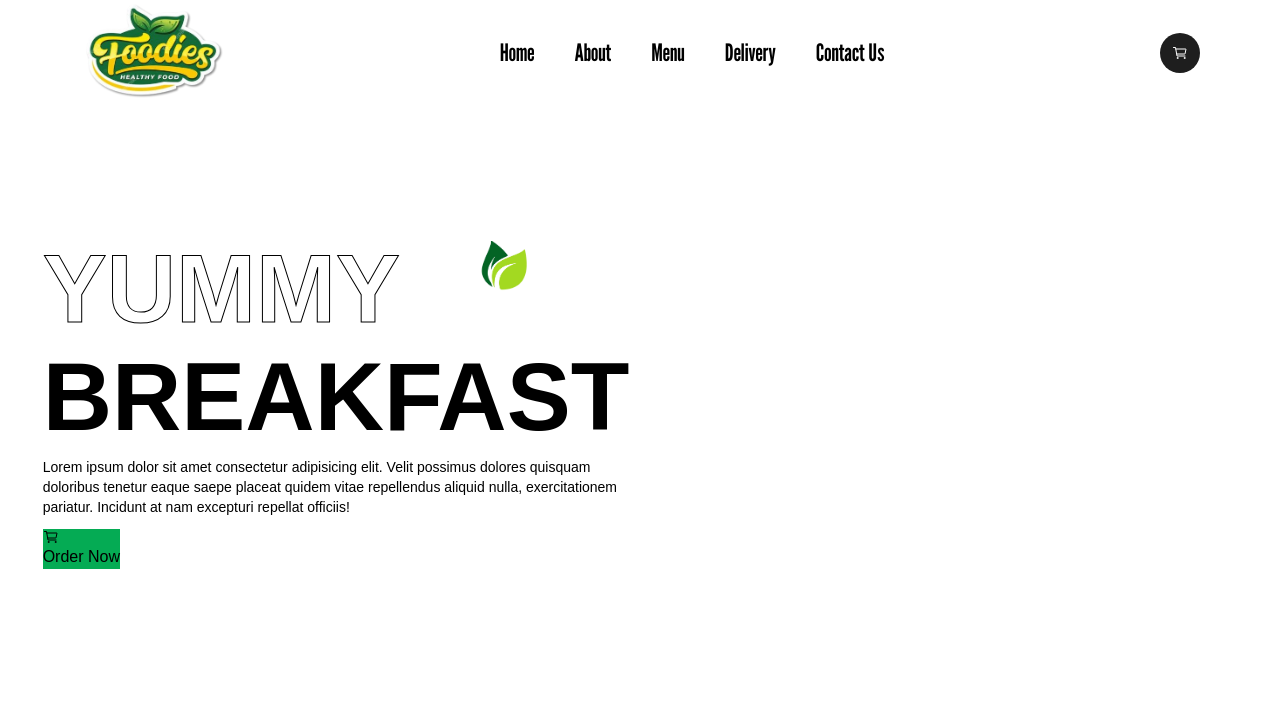
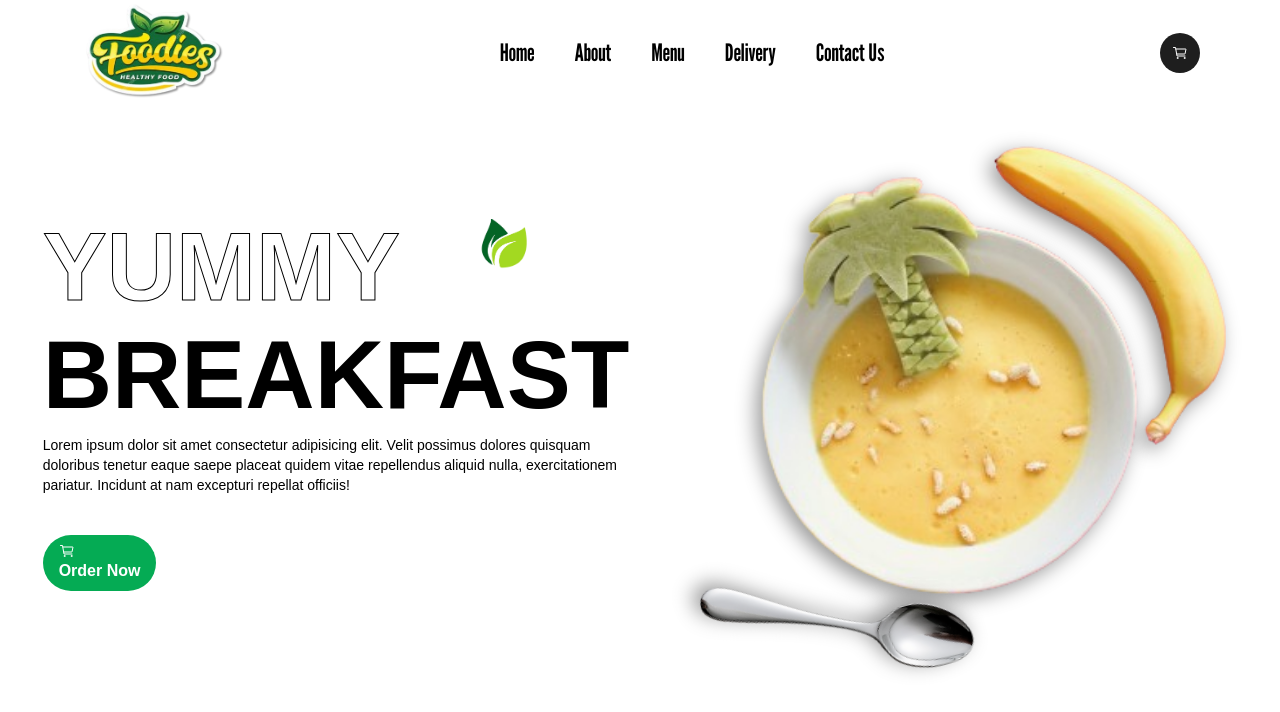
Before and after one commit to sanilal/React-Framer-Motion-restaurant-SPA, a React (Vite) app: page / in a window 1280 px wide. Shown: the top 712 px of the page. Built offline with nearby package versions, Linux system fonts and the light colour scheme.

Commit message:
hero images

```diff
--- a/src/components/Hero/Hero.jsx
+++ b/src/components/Hero/Hero.jsx
@@ -4,6 +4,24 @@ import Spoon from "../../assets/food/spoon.png";
 import Banana from "../../assets/food/banana2.png";
 import Leaf from "../../assets/food/leaf.png";
 import { IoCartOutline } from 'react-icons/io5';
+import { motion } from 'framer-motion';
+
+const SlideUp = (delay) => {
+    return {
+        initial: {
+            y: "100%",
+            opacity: 0,
+        },
+        animate: {
+            y: 0,
+            opacity: 1,
+            transition: {
+                duration: 0.6,
+                delay: delay,
+            },
+        },
+    };
+};
 
 const Hero = () => {
   return (
@@ -12,17 +30,36 @@ const Hero = () => {
             <div className="grid grid-cols-1 md:grid-cols-2 gap-12 lg:gap-24 place-items-center justify-between">
                 {/* text content here */}
                 <div className='space-y-3 mt-14 to-current md:text-left md:mt-0'>
-                    <h1 className='relative text-5xl lg:text-7xl xl:text-8xl font-bold uppercase text-outline text-transparent'>Yummy
+                    <motion.h1 variants={SlideUp(0.5)}
+                    initial="initial"
+                    whileInView="animate"
+                    className='relative text-5xl lg:text-7xl xl:text-8xl font-bold uppercase text-outline text-transparent'>Yummy
                         <img src={Leaf} alt="" className='absolute w-[50px] top-0 right-0 md:right-[100px]' />
-                    </h1>
-                    <h1 className='text-5xl lg:text-7xl xl:text-8xl font-bold uppercase'>BREAKFAST</h1>
-                    <p className='text-sm'>Lorem ipsum dolor sit amet consectetur adipisicing elit. Velit possimus dolores quisquam doloribus tenetur eaque saepe placeat quidem vitae repellendus aliquid nulla, exercitationem pariatur. Incidunt at nam excepturi repellat officiis!</p>
-                    <button className='btn-primary'>
+                    </motion.h1>
+                    <motion.h1
+                    variants={SlideUp(1)}
+                    initial="initial"
+                    whileInView="animate"
+                    className='text-5xl lg:text-7xl xl:text-8xl font-bold uppercase'>BREAKFAST</motion.h1>
+                    <motion.p
+                    variants={SlideUp(1.5)}
+                    initial="initial"
+                    whileInView="animate"                    className='text-sm'>Lorem ipsum dolor sit amet consectetur adipisicing elit. Velit possimus dolores quisquam doloribus tenetur eaque saepe placeat quidem vitae repellendus aliquid nulla, exercitationem pariatur. Incidunt at nam excepturi repellat officiis! </motion.p>
+                    <motion.button
+                    variants={SlideUp(2)}
+                    initial="initial"
+                    whileInView="animate"
+                    className='btn-primary inline-block !mt-10'>
                         <IoCartOutline />
                         Order Now
-                    </button>
+                    </motion.button>
                 </div>
-                {/* text content here */}
+                {/* Images here */}
+                <div className='relative'>
+                    <img src={FoodPng} alt="" className='w-[450px] img-shadow' />
+                    <img src={Spoon} alt="" className='w-[350px] absolute bottom-[-120px] -left-16 rotate-[75deg] img-shadow' />
+                    <img src={Banana} alt="" className='w-[400px]  absolute  top-[-30px] right-[-130px] md:right-[-160px] img-shadow' />
+                </div>
                 {/* text content here */}
             </div>
         </div>
--- a/src/index.css
+++ b/src/index.css
@@ -11,10 +11,13 @@
 
 @layer components {
   .btn-primary {
-    @apply bg-darkGreen;
+    @apply bg-darkGreen text-white hover:scale-110 font-semibold py-2 px-4 rounded-full duration-200;
   }
 }
 
 @layer utilities {
+.img-shadow {
+  filter:  drop-shadow(-6px 6px 10px rgba(0, 0, 0, 0.4)) ;
+}
 
 }
```
